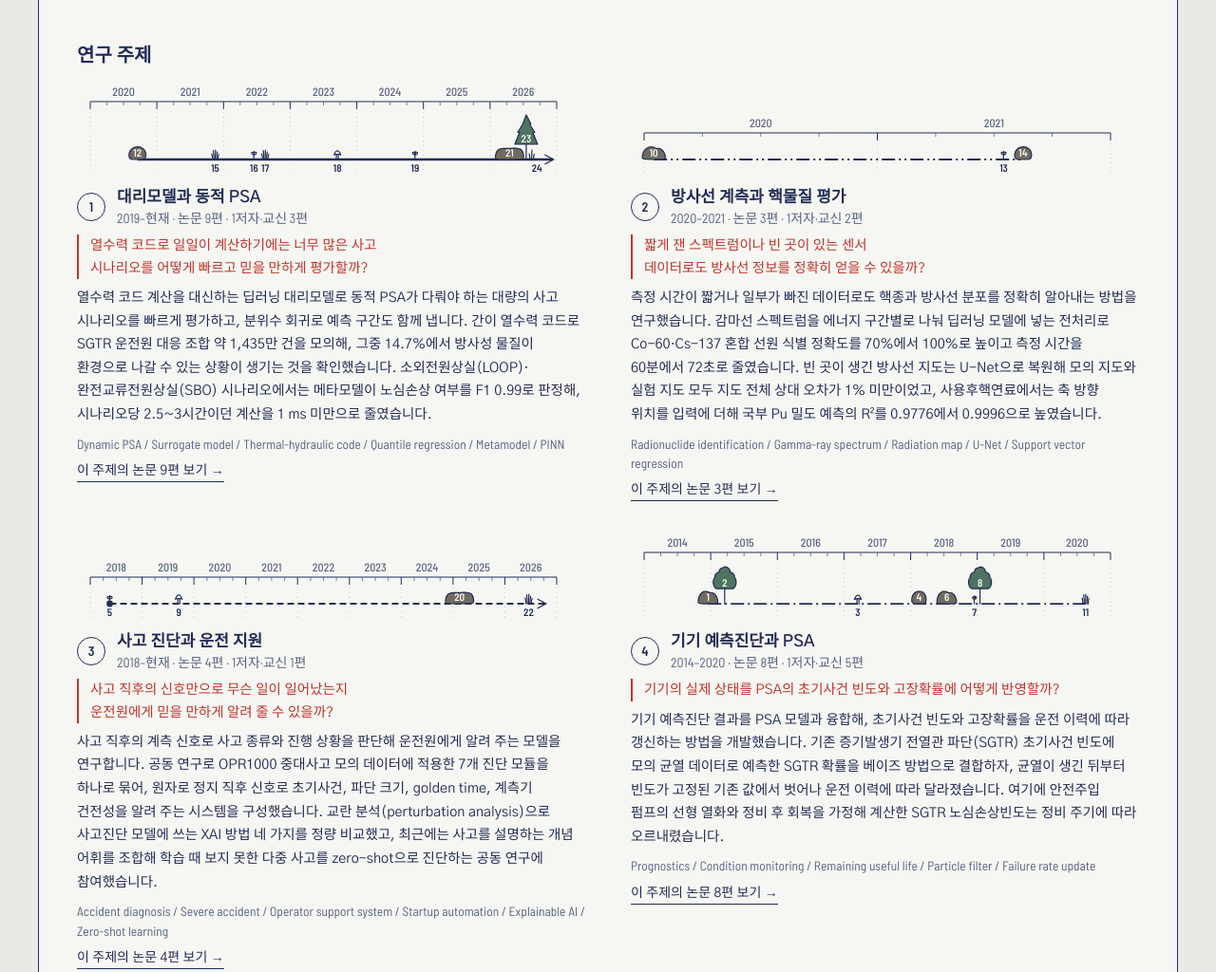
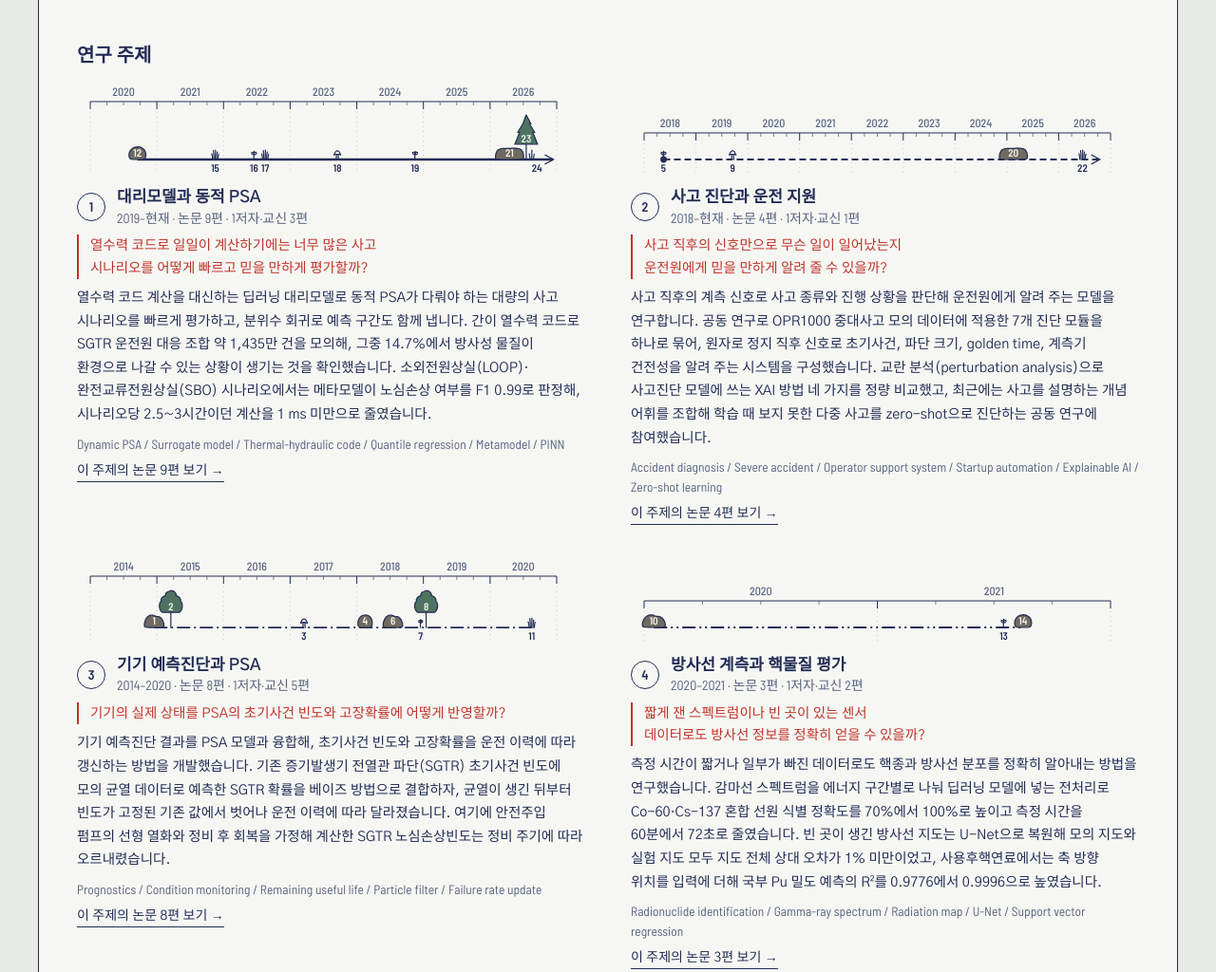
Before and after one commit to HRuaudi/HRuaudi.github.io, a plain HTML site: page index.html in a window 1280 px wide. Shown: the part 935-1959 px from the top of the page at 95% size. Drawn offline with Linux system fonts and the light colour scheme.

Commit message:
Theme numbers follow content order
Co-Authored-By: Claude Fable 5.1 <noreply@anthropic.com>

```diff
--- a/index.html
+++ b/index.html
@@ -463,7 +463,7 @@ const lanes = TH.filter(t => t.ps.length).sort((a, b) => a.first - b.first);
    grass (blades over the dot read as a paw). No Math.random: the same on every visit, in every chart */
 TH.forEach(t => t.ps.forEach((p, i, a) => { const u = a.slice(0, i).filter(o => lead(o) === lead(p)).slice(lead(p) ? -2 : -1).map(o => o.v), h = [...p.id].reduce((h, c) => (h * 31 + c.charCodeAt(0)) % 9973, 7);
   p.v = [0, 1, 2].map(j => (h + j) % 3).find(v => !u.includes(v) && (i || lead(p) || v < 2)); }));
-const THO = [...lanes].reverse().concat(TH.filter(t => !t.ps.length)); /* numbered and written newest first; the chart keeps its lanes in time order */
+const THO = [...TH.filter(t => t.ps.length), ...TH.filter(t => !t.ps.length)]; /* numbered and written in content.json order (themes); the chart keeps its lanes in time order */
 THO.forEach((t, i) => t.no = i + 1);
 const thBy = Object.fromEntries(TH.map(t => [t.key, t]));
 const span = t => { if (!t.ps.length) return t.period || ''; const a = Math.min(Math.floor(t.first), parseInt(t.period) || Infinity), /* research can start before the first paper */ b = t.ongoing ? '현재' : Math.floor(t.last); return a === b ? String(a) : `${a}–${b}`; };
```
